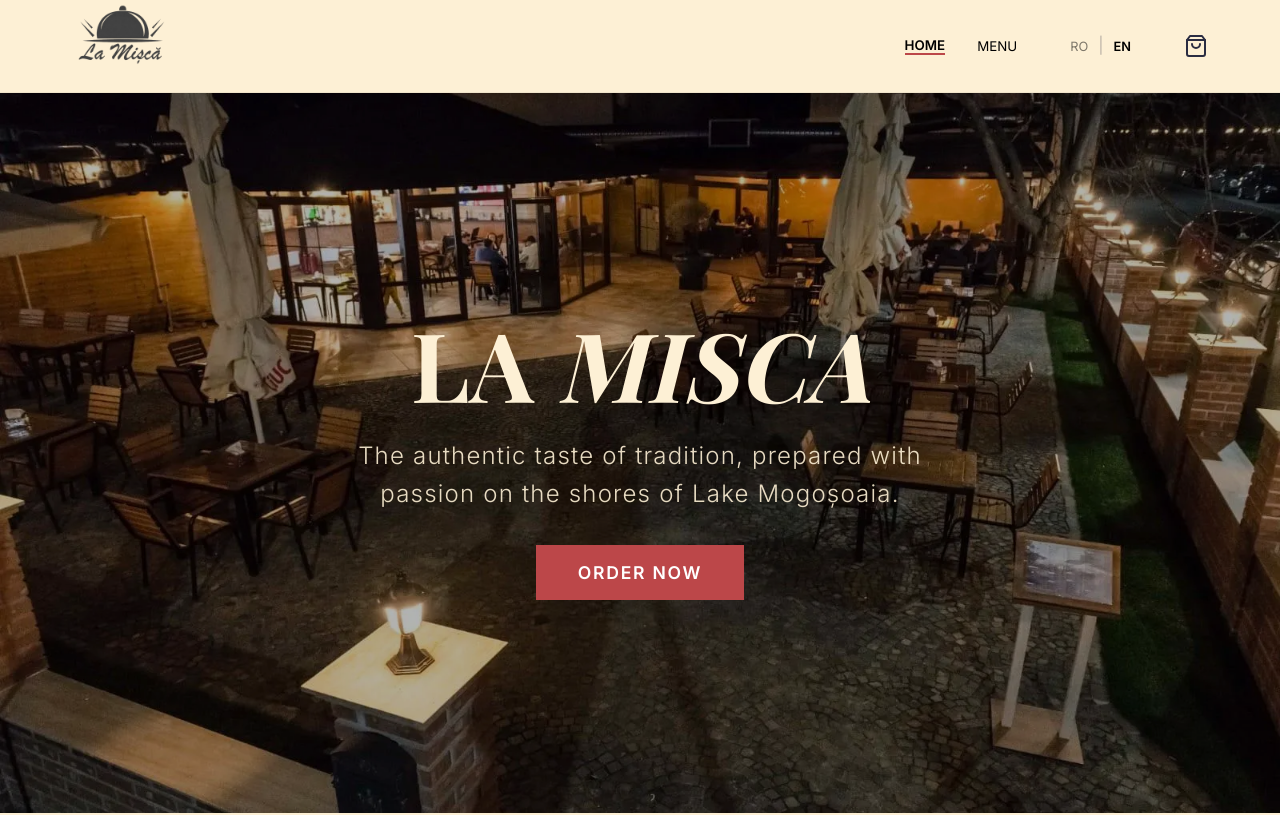
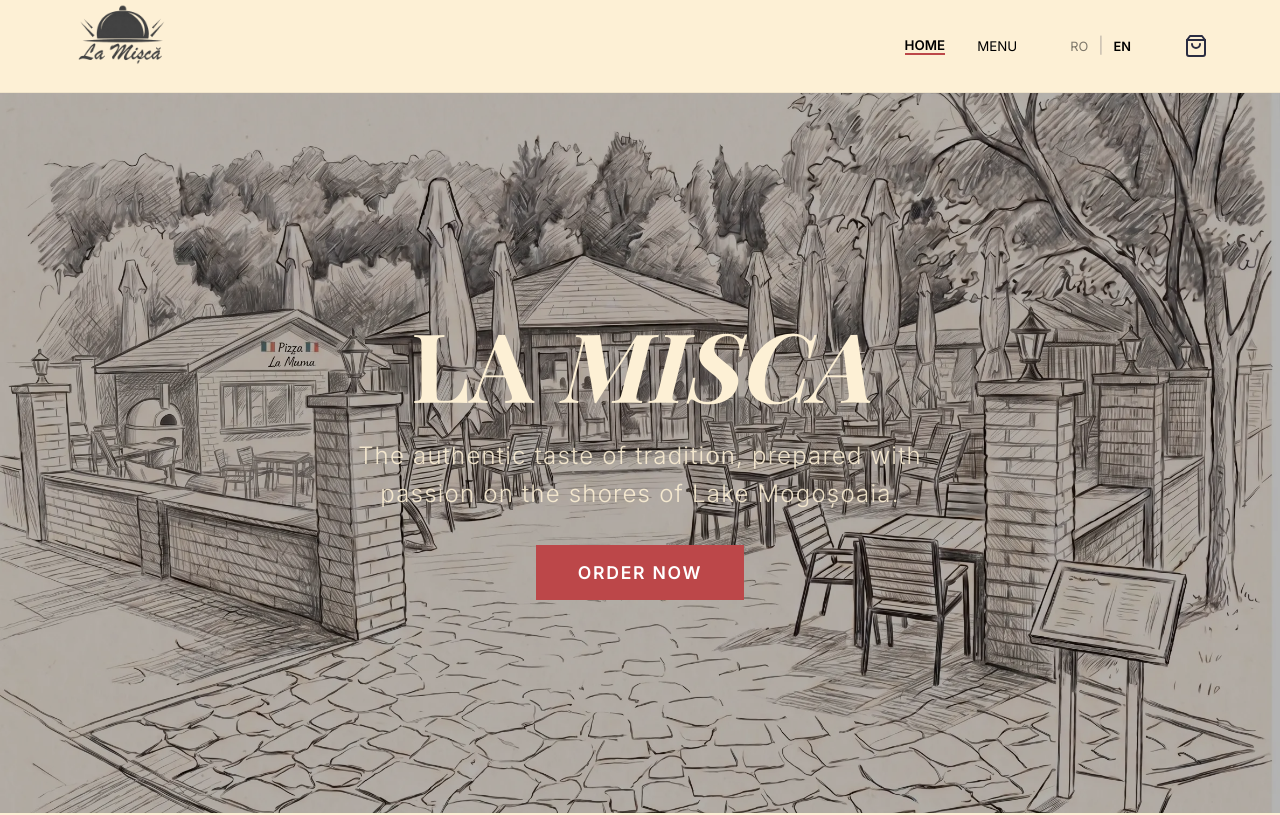
Before and after one commit to Lookah9/LaMisca, a React (Vite) app: page / in a window 1280 px wide. Shown: the top 815 px of the page. Built offline with nearby package versions, Linux system fonts and the light colour scheme.

Commit message:
Change hero image to Sketched Hero

```diff
--- a/src/components/Hero.tsx
+++ b/src/components/Hero.tsx
@@ -20,7 +20,7 @@
     }}>
       {/* Background Image Placeholder or Generated Image */}
       <img
-        src="images/hero.webp"
+        src="images/Sketched Hero.webp"
         alt="La Misca Terrace Atmosphere"
         style={{
           position: 'absolute',
```
Also changed, not shown: public/images/Sketched Hero.webp (added).
